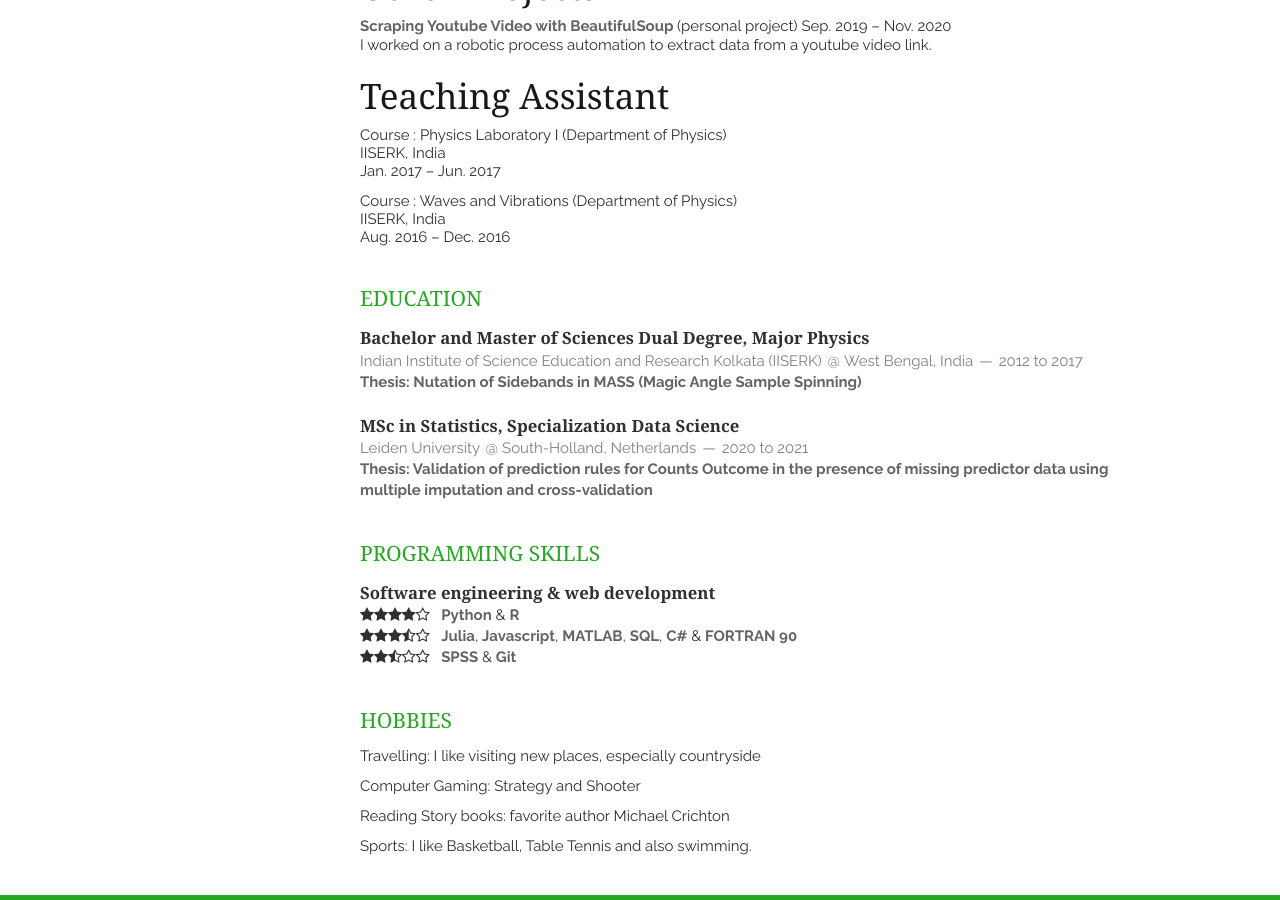
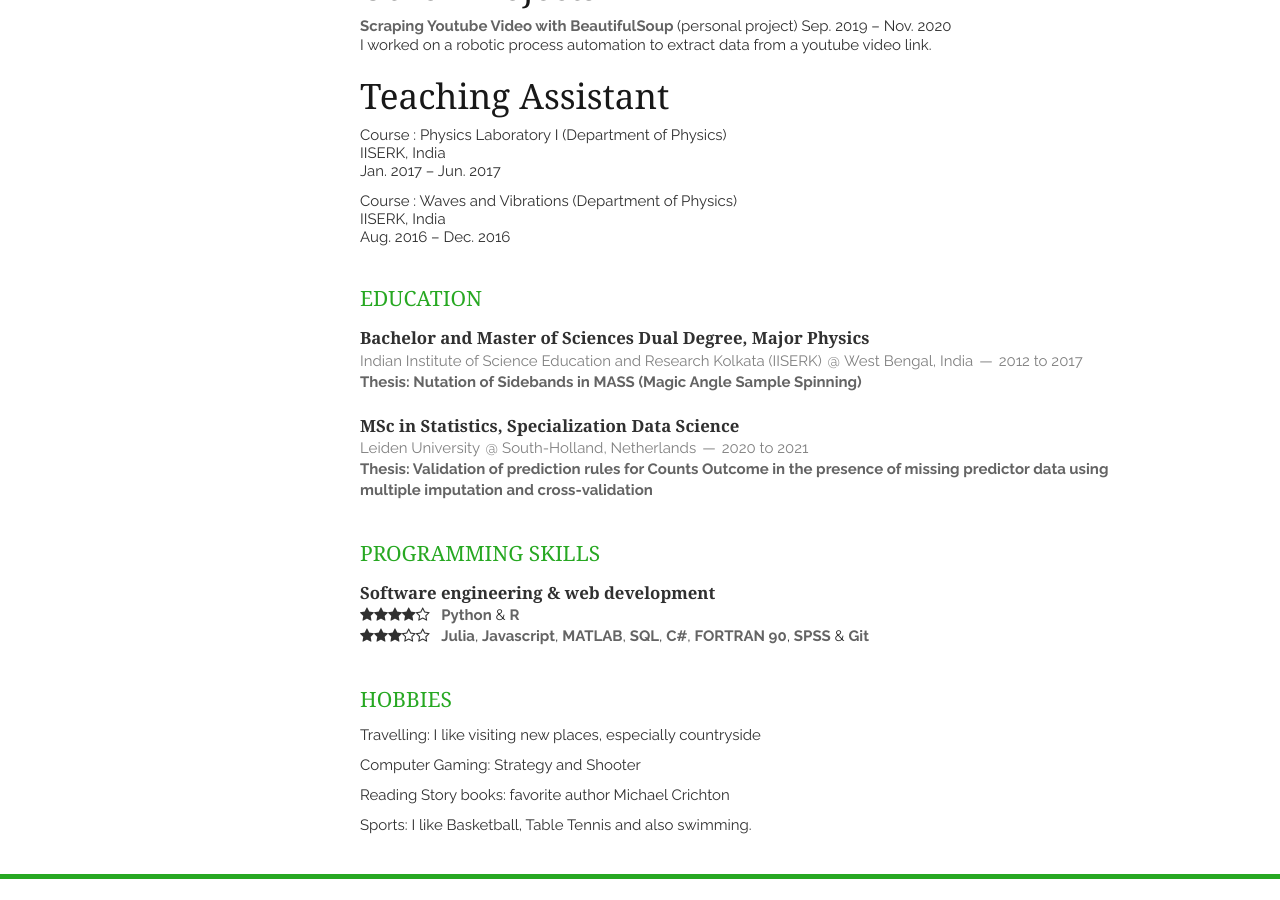
Before and after one commit to kuntala-c/kuntala-c.github.io, a Jekyll site: the page built from index.html, in a window 1280 px wide and 900 px high, scrolled down 783 px. Built offline with Jekyll 4.4.1, drawn with Linux system fonts in a browser that asks for light colours; nearby versions of some CDN libraries; the list of posts is cut into pages by our own code; after the commit the page ends 1662 px from its top, so only the background shows below that.

Commit message:
Update skills.html

```diff
--- a/_includes/skills.html
+++ b/_includes/skills.html
@@ -9,13 +9,9 @@
             &nbsp;&nbsp;<em>Python</em> &amp; <em>R</em>
         </p>
         <p>
-            <i class="fa fa-star"></i></i><i class="fa fa-star"></i><i class="fa fa-star"></i><i class="fa fa-star-half-o"></i><i class="fa fa-star-o"></i>
-            &nbsp;&nbsp;<em>Julia</em>, <em>Javascript</em>, <em>MATLAB</em>, <em>SQL</em>, <em>C#</em> &amp; <em>FORTRAN 90</em>
+            <i class="fa fa-star"></i></i><i class="fa fa-star"></i><i class="fa fa-star"></i><i class="fa fa-star-o"></i><i class="fa fa-star-o"></i>
+            &nbsp;&nbsp;<em>Julia</em>, <em>Javascript</em>, <em>MATLAB</em>, <em>SQL</em>, <em>C#</em>, <em>FORTRAN 90</em>, <em>SPSS</em> &amp; <em>Git</em>
         </p>
 
-		<p>
-            <i class="fa fa-star"></i></i><i class="fa fa-star"></i><i class="fa fa-star-half-o"></i><i class="fa fa-star-o"></i><i class="fa fa-star-o"></i>
-            &nbsp;&nbsp;<em>SPSS</em> &amp; <em>Git</em>
-        </p>
     </article>
 </section>
```
